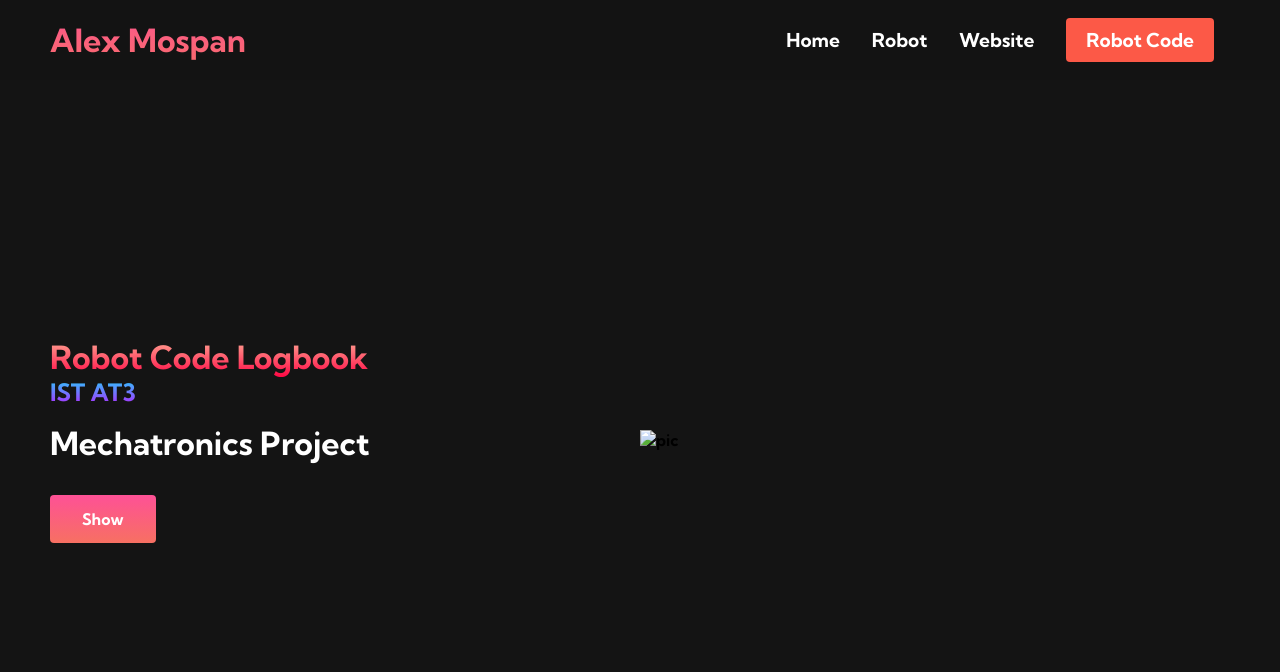
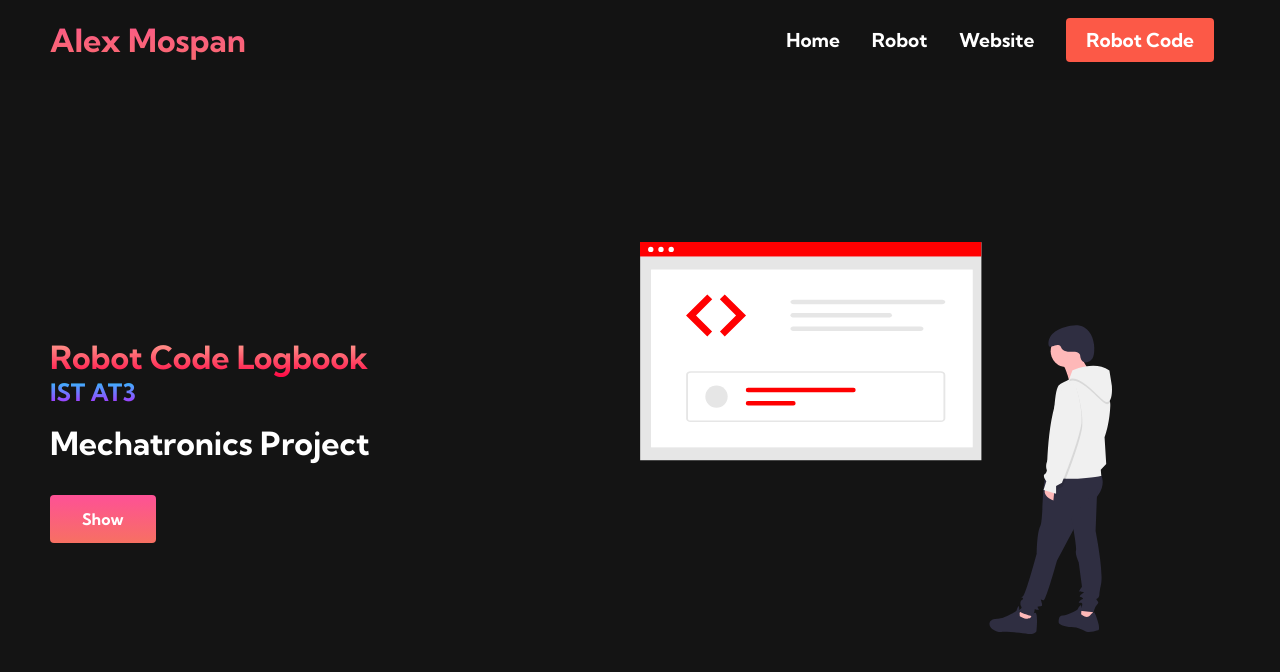
Before and after one commit to AlexMospan/IST-AT3-Website, a plain HTML site: page robotcode.html in a window 1280 px wide. Drawn offline with Linux system fonts and the light colour scheme.

Commit message:
Update robotcode.html

```diff
--- a/robotcode.html
+++ b/robotcode.html
@@ -57,7 +57,7 @@
                     <button class="main__btn"><a href="/">Show</a></button>
                 </div>
                 <div class="main__image--contianer">
-                    <img src="images/code.svg" alt="pic" id="main__img">
+                    <img src="code.svg" alt="pic" id="main__img">
                 </div>
             </div>
          </div>
```
